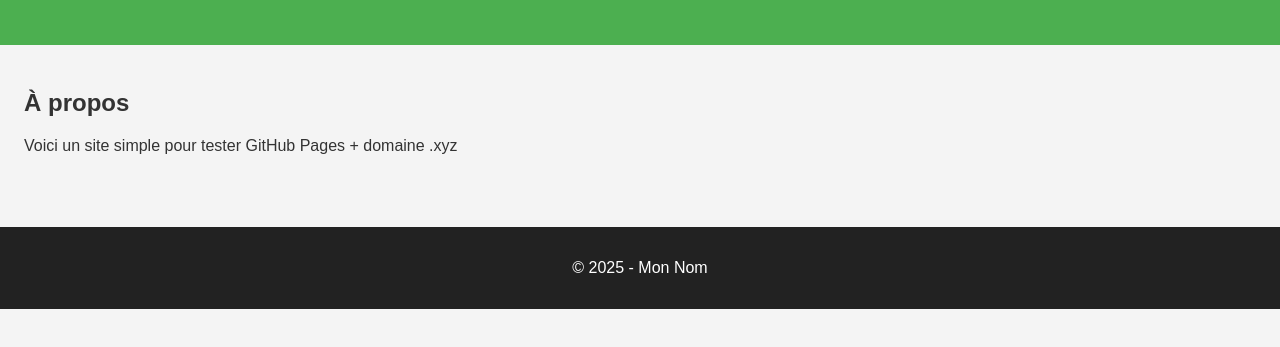
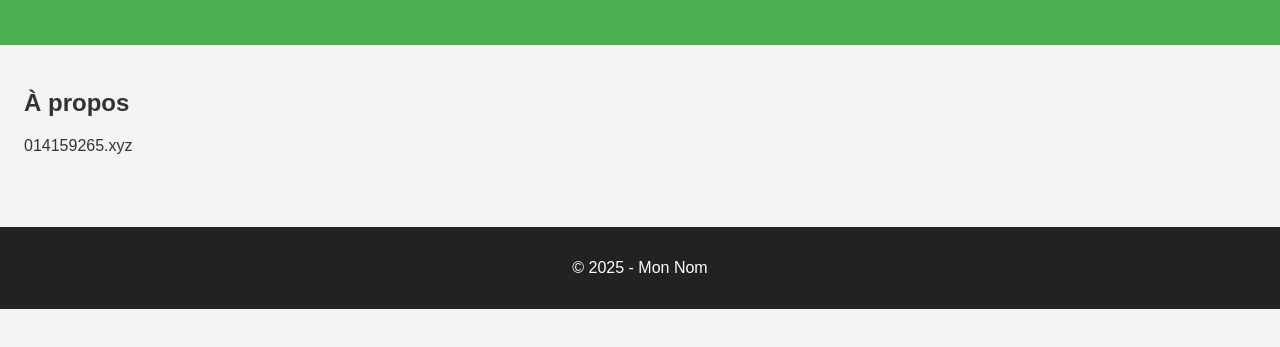
Before and after one commit to Euhduue/E-Buy, a plain HTML site: page index.html in a window 1280 px wide. Shown: the part 133-480 px from the top of the page. Drawn offline with Linux system fonts and the light colour scheme.

Commit message:
Update index.html

```diff
--- a/index.html
+++ b/index.html
@@ -15,7 +15,7 @@
   <main>
     <section>
       <h2>À propos</h2>
-      <p>Voici un site simple pour tester GitHub Pages + domaine .xyz</p>
+      <p>014159265.xyz</p>
     </section>
   </main>
 
```
